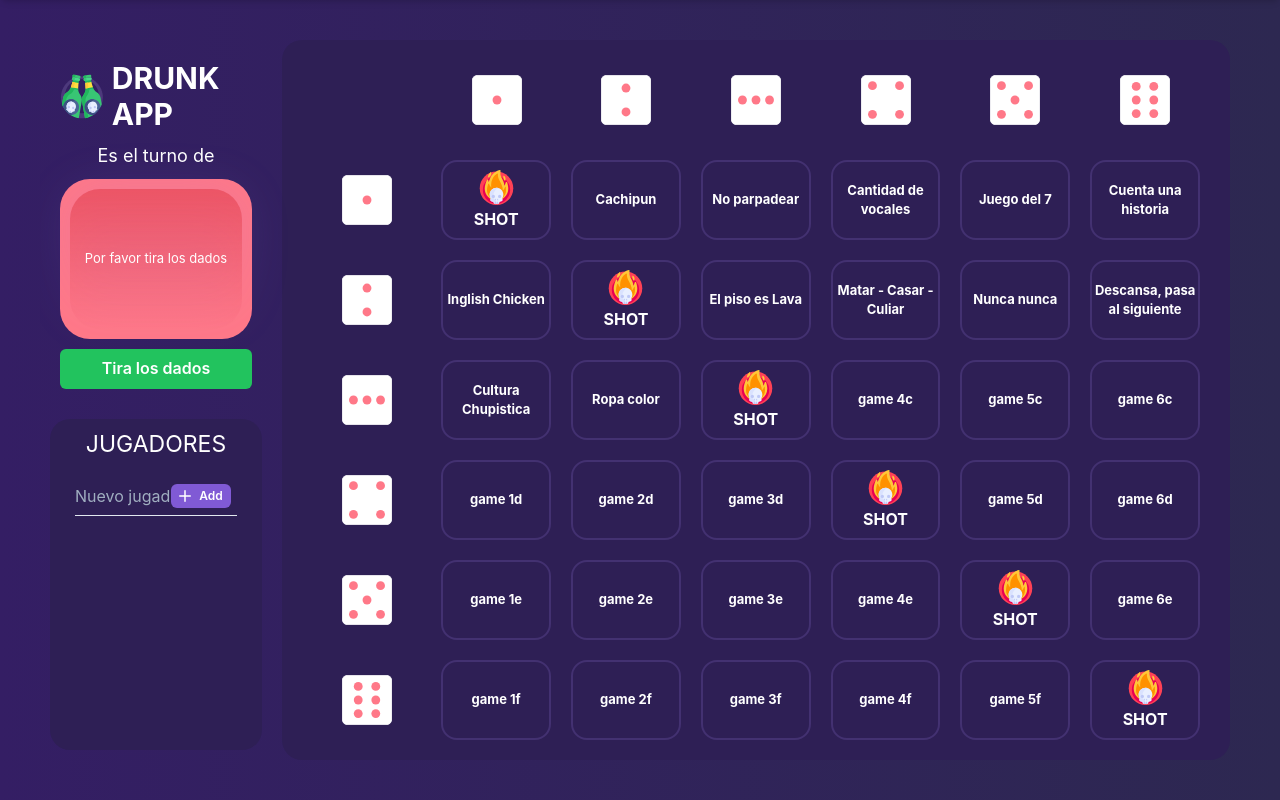
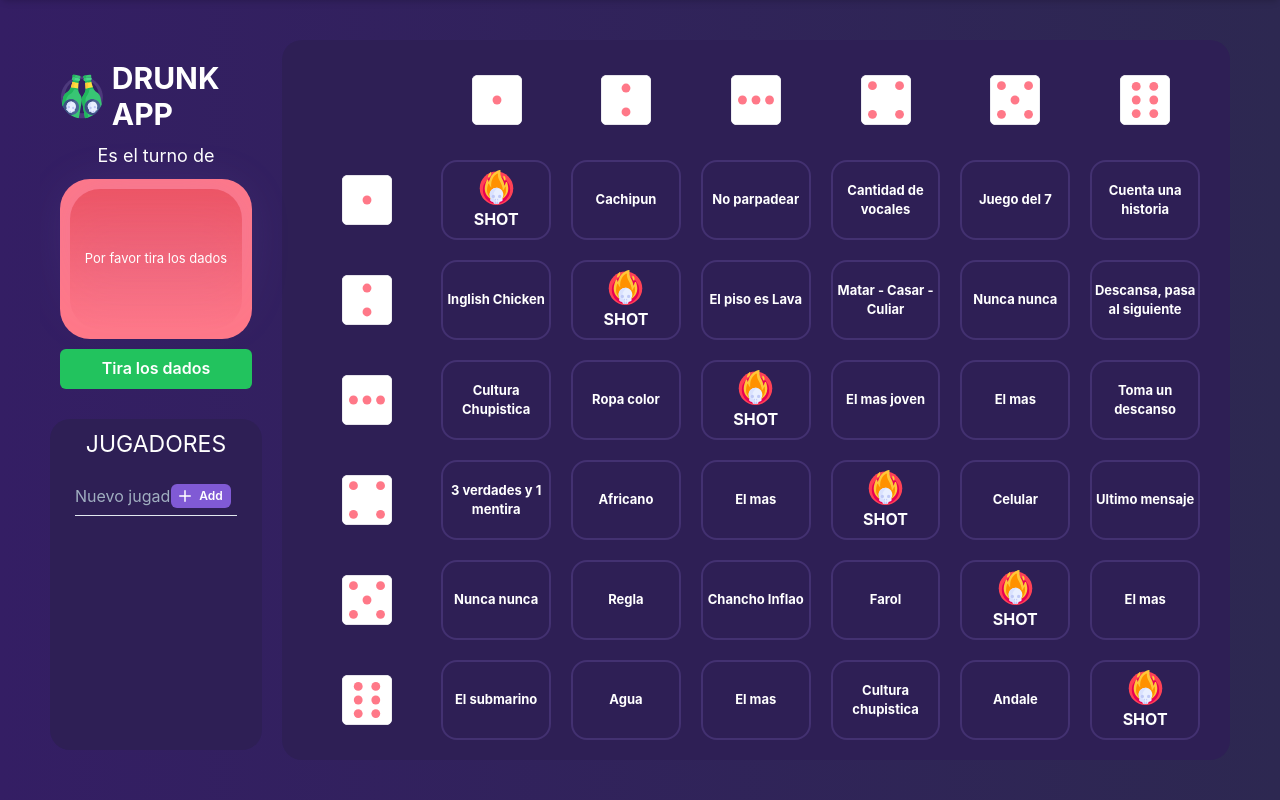
Before and after one commit to czhoffmann23/drunk-game, a Next.js app: page / in a window 1280 px wide. Built offline with nearby package versions, Linux system fonts and the light colour scheme.

Commit message:
:construction: (board): update board of games

```diff
--- a/src/screens/Main/constant.ts
+++ b/src/screens/Main/constant.ts
@@ -10,7 +10,7 @@ const BOARD_1 = [
   ],
   [
     { name: '1', desc: '', dice: true, type: 1, active: false },
-    { name: 'SHOT', desc: 'Yeiii!', dice: false, type: 2, active: false },
+    { name: 'SHOT', desc: 'Eh eh eh! 😎', dice: false, type: 2, active: false },
     {
       name: 'Cachipun',
       desc: 'Piedra, papel o tijera(s),chin chan pu, pikachú, cachipún, jankenpón, yan ken po, pin pon papas, hakembó o how-are-you-speak',
@@ -56,7 +56,7 @@ const BOARD_1 = [
       type: 4,
       active: false,
     },
-    { name: 'SHOT', desc: 'JAJAJA!', dice: false, type: 2, active: false },
+    { name: 'SHOT', desc: 'JAJAJA! 😈', dice: false, type: 2, active: false },
     {
       name: 'El piso es Lava',
       desc: 'Grita el PISO ES LAVA!. El último en salir del piso debe tomar',
@@ -104,41 +104,143 @@ const BOARD_1 = [
     },
     {
       name: 'SHOT',
-      desc: 'Lo mereces no mientas!',
+      desc: 'Lo mereces no mientas! 😝',
       dice: false,
       type: 2,
       active: false,
     },
-    { name: 'game 4c', desc: 'asda', dice: false, type: 4, active: false },
-    { name: 'game 5c', desc: 'asda', dice: false, type: 4, active: false },
-    { name: 'game 6c', desc: 'asda', dice: false, type: 4, active: false },
+    {
+      name: 'El mas joven',
+      desc: 'El o los jugadores mas jovenes regalan 4 tragos',
+      dice: false,
+      type: 4,
+      active: false,
+    },
+    { name: 'El mas', desc: 'algo toma', dice: false, type: 4, active: false },
+    {
+      name: 'Toma un descanso',
+      desc: 'Debe ser el destino, puedes descansar esta ronda',
+      dice: false,
+      type: 4,
+      active: false,
+    },
   ],
   [
     { name: '4', desc: '', dice: true, type: 1, active: false },
-    { name: 'game 1d', desc: 'asda', dice: false, type: 4, active: false },
-    { name: 'game 2d', desc: 'asda', dice: false, type: 4, active: false },
-    { name: 'game 3d', desc: 'asda', dice: false, type: 4, active: false },
-    { name: 'SHOT', desc: 'Sin excusas!', dice: false, type: 2, active: false },
-    { name: 'game 5d', desc: 'asda', dice: false, type: 4, active: false },
-    { name: 'game 6d', desc: 'asda', dice: false, type: 4, active: false },
+    {
+      name: '3 verdades y 1 mentira',
+      desc: 'Cuenta 3 verdades y 1 mentira. Pregunta al resto en orden cual de ellas es verdad o mentira. Quien no logre adivinar debera tomar.',
+      dice: false,
+      type: 4,
+      active: false,
+    },
+    {
+      name: 'Africano',
+      desc: 'Bueno ... tu sabes.',
+      dice: false,
+      type: 4,
+      active: false,
+    },
+    { name: 'El mas', desc: 'algo toma', dice: false, type: 4, active: false },
+    {
+      name: 'SHOT',
+      desc: 'Sin excusas! 👀',
+      dice: false,
+      type: 2,
+      active: false,
+    },
+    {
+      name: 'Celular',
+      desc: 'Los jugadores con celulares de esta marca debera beber:',
+      dice: false,
+      type: 4,
+      active: false,
+    },
+    {
+      name: 'Ultimo mensaje',
+      desc: 'Deberas leer el ultimo mensaje recibido. El resto de jugadores debera escoger entre Whatsapp, facebook, instagram o texto. Recuerda! siempre puedes pasar y beber.',
+      dice: false,
+      type: 4,
+      active: false,
+    },
   ],
   [
     { name: '5', desc: '', dice: true, type: 1, active: false },
-    { name: 'game 1e', desc: 'asda', dice: false, type: 4, active: false },
-    { name: 'game 2e', desc: 'asda', dice: false, type: 4, active: false },
-    { name: 'game 3e', desc: 'asda', dice: false, type: 4, active: false },
-    { name: 'game 4e', desc: 'asda', dice: false, type: 4, active: false },
-    { name: 'SHOT', desc: 'asda', dice: false, type: 2, active: false },
-    { name: 'game 6e', desc: 'asda', dice: false, type: 4, active: false },
+    {
+      name: 'Nunca nunca',
+      desc: 'Yo nunca nunca ...',
+      dice: false,
+      type: 4,
+      active: false,
+    },
+    {
+      name: 'Regla',
+      desc: 'Inventa una regla para el resto, cada vez que esta se rompa deberan beber todos!',
+      dice: false,
+      type: 4,
+      active: false,
+    },
+    {
+      name: 'Chancho Inflao',
+      desc: 'Creo que no necesito explicarlo.',
+      dice: false,
+      type: 4,
+      active: false,
+    },
+    {
+      name: 'Farol',
+      desc: 'Ese farol no alumbra...',
+      dice: false,
+      type: 4,
+      active: false,
+    },
+    {
+      name: 'SHOT',
+      desc: 'Hasta el fondo! 😳',
+      dice: false,
+      type: 2,
+      active: false,
+    },
+    { name: 'El mas', desc: 'algo toma', dice: false, type: 4, active: false },
   ],
   [
     { name: '6', desc: '', dice: true, type: 1, active: false },
-    { name: 'game 1f', desc: 'asda', dice: false, type: 4, active: false },
-    { name: 'game 2f', desc: 'asda', dice: false, type: 4, active: false },
-    { name: 'game 3f', desc: 'asda', dice: false, type: 4, active: false },
-    { name: 'game 4f', desc: 'asda', dice: false, type: 4, active: false },
-    { name: 'game 5f', desc: 'asda', dice: false, type: 4, active: false },
-    { name: 'SHOT', desc: 'asda', dice: false, type: 2, active: false },
+    {
+      name: 'El submarino',
+      desc: '....',
+      dice: false,
+      type: 4,
+      active: false,
+    },
+    {
+      name: 'Agua',
+      desc: 'Rehidrata tu cuerpo!',
+      dice: false,
+      type: 4,
+      active: false,
+    },
+    { name: 'El mas', desc: 'algo toma', dice: false, type: 4, active: false },
+    {
+      name: 'Cultura chupistica',
+      desc: 'La cultura chupistica pide:',
+      dice: false,
+      type: 4,
+      active: false,
+    },
+    {
+      name: 'Andale',
+      desc: 'Aun nose como se juega...',
+      dice: false,
+      type: 4,
+      active: false,
+    },
+    {
+      name: 'SHOT',
+      desc: 'Es tu dia de suerte! 🥴',
+      dice: false,
+      type: 2,
+      active: false,
+    },
   ],
 ]
 
```
